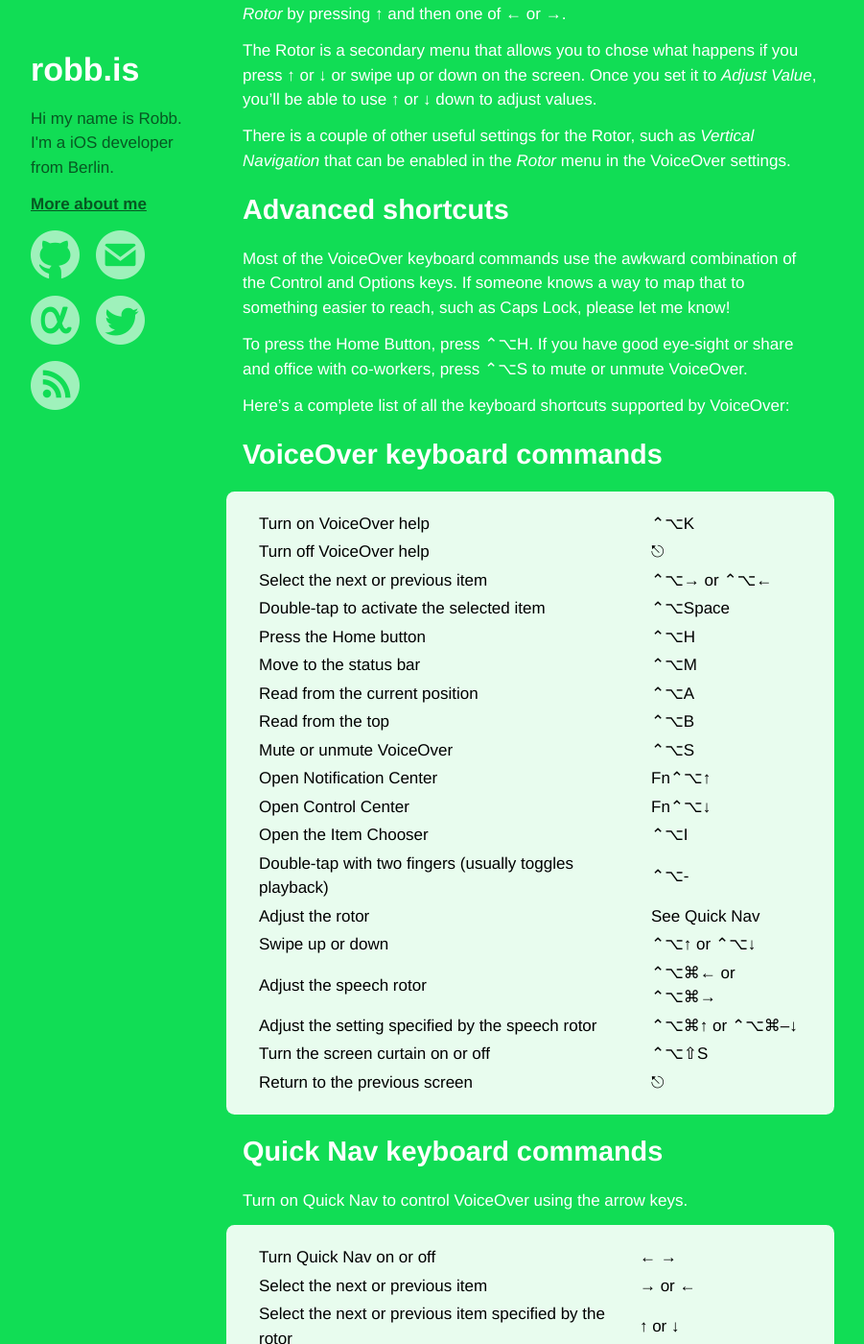
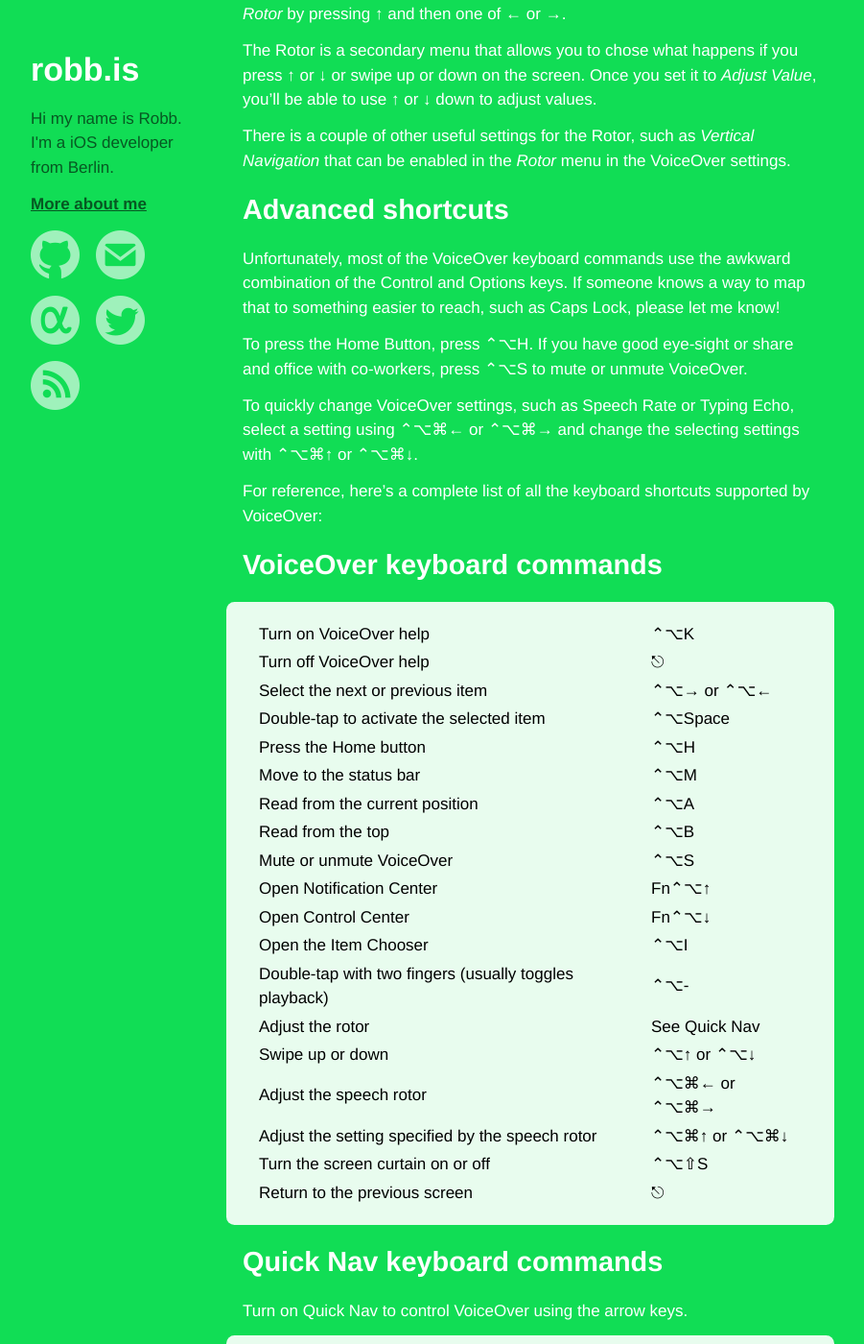
Before and after one commit to orta/robb.is, a Jekyll site: the page built from _posts/2013-10-07-voiceover-quick-navigation.md, in a window 1280 px wide and 1400 px high, scrolled down 1325 px. Shown: the whole window at 96% size, without its empty margins (2-903 px from the left). Built offline with Jekyll 4.4.1, drawn with Linux system fonts in a browser that asks for light colours; some web fonts are replaced.

Commit message:
Updating VoiceOver Quick Navigation

```diff
--- a/_posts/2013-10-07-voiceover-quick-navigation.md
+++ b/_posts/2013-10-07-voiceover-quick-navigation.md
@@ -68,14 +68,19 @@
 
 ### Advanced shortcuts
 
-Most of the VoiceOver keyboard commands use the awkward combination of the
-Control and Options keys. If someone knows a way to map that to something easier
-to reach, such as Caps Lock, please let me know!
+Unfortunately, most of the VoiceOver keyboard commands use the awkward
+combination of the Control and Options keys. If someone knows a way to map that
+to something easier to reach, such as Caps Lock, please let me know!
 
 To press the Home Button, press ⌃⌥H. If you have good eye-sight or share and
 office with co-workers, press ⌃⌥S to mute or unmute VoiceOver.
 
-Here's a complete list of all the keyboard shortcuts supported by VoiceOver:
+To quickly change VoiceOver settings, such as Speech Rate or Typing Echo, select
+a setting using ⌃⌥⌘← or ⌃⌥⌘→ and change the selecting settings with ⌃⌥⌘↑ or
+⌃⌥⌘↓.
+
+For reference, here's a complete list of all the keyboard shortcuts supported by
+VoiceOver:
 
 ### VoiceOver keyboard commands
 
@@ -146,7 +151,7 @@
     </tr>
     <tr>
         <td>Adjust the setting specified by the speech rotor</td>
-        <td>⌃⌥⌘↑ or ⌃⌥⌘–↓</td>
+        <td>⌃⌥⌘↑ or ⌃⌥⌘↓</td>
     </tr>
     <tr>
         <td>Turn the screen curtain on or off</td>
```
